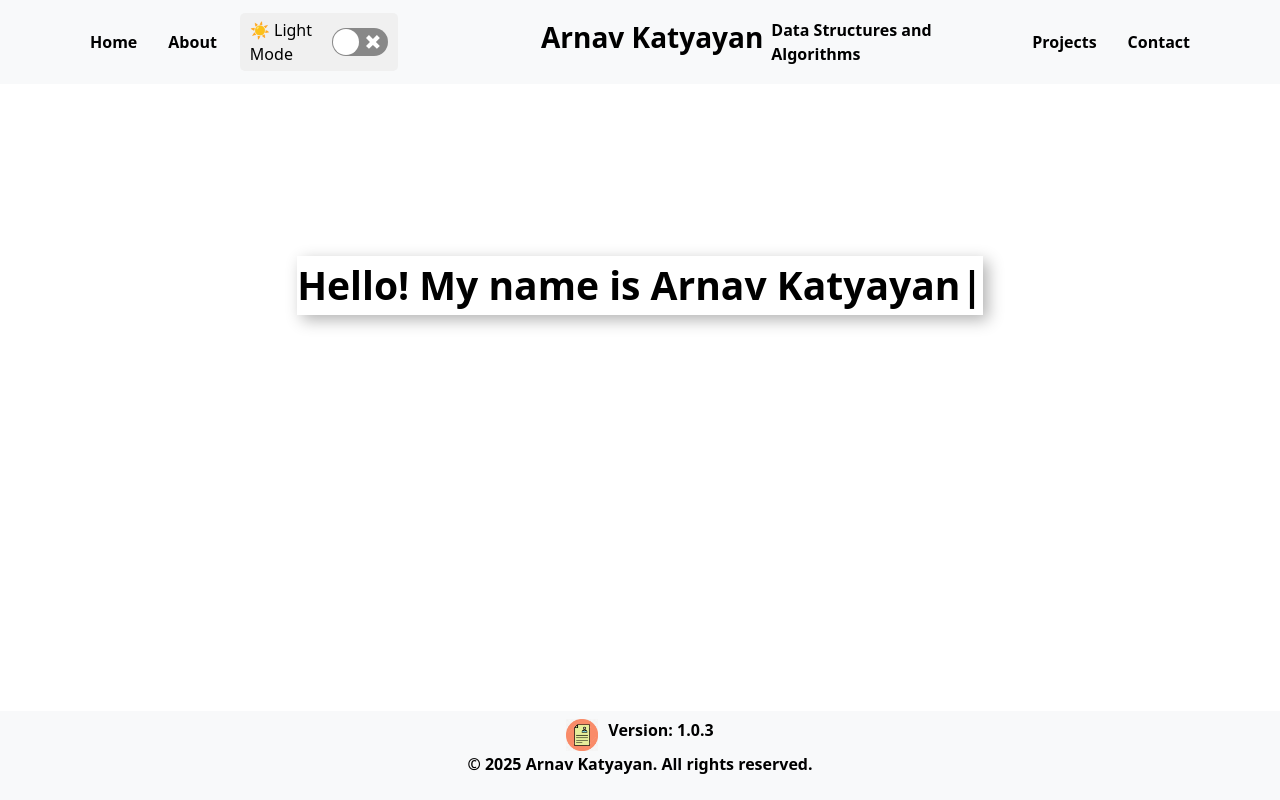
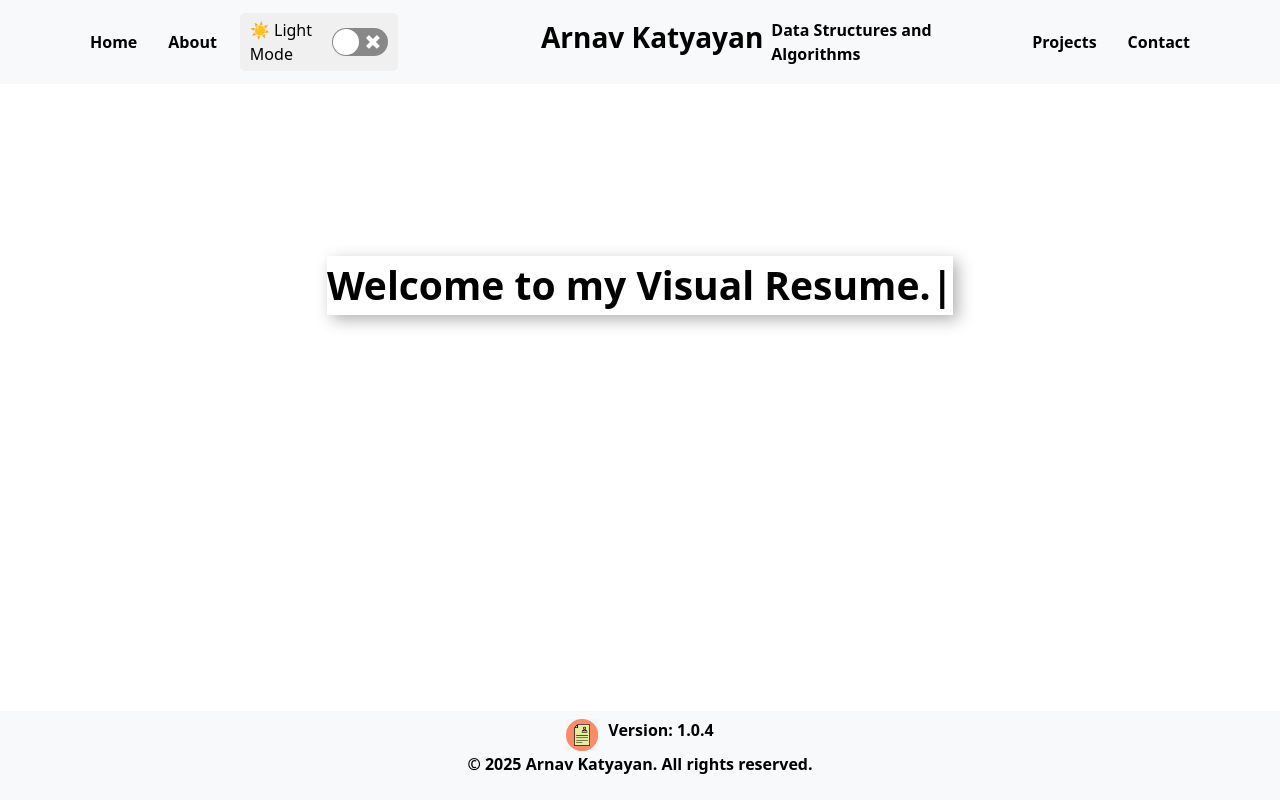
Before and after one commit to arnavkatyayan/visualresumearnavk2025, a React (Create React App) app: page / in a window 1280 px wide. Built offline with nearby package versions, Linux system fonts and the light colour scheme.

Commit message:
Changes in Typewriter effect library, CSS changes, and adding project year and version no.

```diff
--- a/src/App.css
+++ b/src/App.css
@@ -254,7 +254,6 @@ body {
 }
 .project-names {
   text-align: center;
-  text-decoration: underline;
 }
 .project-description {
   padding: 15px;
@@ -579,3 +578,7 @@ body {
   align-items: center;
   gap:10px;
 }
+.project-timeline {
+  position: relative;
+  top:1px;
+}
--- a/src/App.js
+++ b/src/App.js
@@ -152,7 +152,7 @@ function App() {
               <div className="footer-content">
                 <img src={VisualResumeLogo} className='visual-resume-logo'/>
                 <h6 className='text-align-center'>
-                  Version: 1.0.3
+                  Version: 1.0.4
                   {/* <a
                     href="https://github.com/arnavkatyayan/visualresumearnavk2025"
                     target="_blank"
--- a/src/HomePage.js
+++ b/src/HomePage.js
@@ -8,12 +8,17 @@ function HomePage() {
                 <Typewriter
                     options={{
                         strings: [
-                            "Hello! My name is Arnav Katyayan",
-                            "Welcome To my Visual-Resume",
-                            "Please navigate by clicking above actions and get to know more"
+                            "Hello! My name is Arnav Katyayan.",
+                            "Welcome to my Visual Resume.",
+                            "I'm a passionate Full-Stack Developer and DSA enthusiast.",
+                            "Please navigate using the options above to explore my journey.",
+                            "Let's build something amazing together!"
                         ],
                         autoStart: true,
                         loop: true,
+                        pauseFor: 500,
+                        delay: 65,
+                        deleteSpeed: 5,
                     }}
                 />
 
--- a/src/ProjectsPage.js
+++ b/src/ProjectsPage.js
@@ -12,6 +12,7 @@ function ProjectsPage(props) {
                 <div className="logo-name">
                     <img src={FlexBoardLogo} className="flexboard-logo" />
                     <h4 className="project-names">FlexBoard</h4>
+                    <h5 className="project-timeline">(2024-present)</h5>
                 </div>
                 <h6 className="project-names">(Task & Project Management System)</h6>
                 <p className="project-description">FlexBoard is a full-stack Task & Project Management System designed to help individuals and teams stay organized. Built using React, Flask, and PostgreSQL, it provides a seamless and efficient way to manage tasks, track project progress, and collaborate effectively.</p>
@@ -43,6 +44,7 @@ function ProjectsPage(props) {
                 <div className="logo-name">
                     <img src={ExpensifyLogo} className="flexboard-logo expensify-logo" />
                     <h4 className="project-names">Expensify</h4>
+                    <h5 className="project-timeline">(2024)</h5>
                 </div>
                 <h6 className="project-names">(Smart Financial Management)</h6>
                 <p className="project-description">The Expense Tracker is a full-stack web application that helps users efficiently manage their daily expenses and track their financial health. Built using React, Spring Boot, and PostgreSQL, it offers a user-friendly interface with insightful analytics.</p>
@@ -73,6 +75,7 @@ function ProjectsPage(props) {
                 <div className="logo-name">
                     <img src={VisualResumeLogo} className="flexboard-logo" />
                     <h4 className="project-names">Visual Resume</h4>
+                    <h5 className="project-timeline">(2025)</h5>
                 </div>
                 <h6 className="project-names">(A dynamic visual representation of my skills, experience, and projects.)</h6>
                 <p className="project-description">
```
